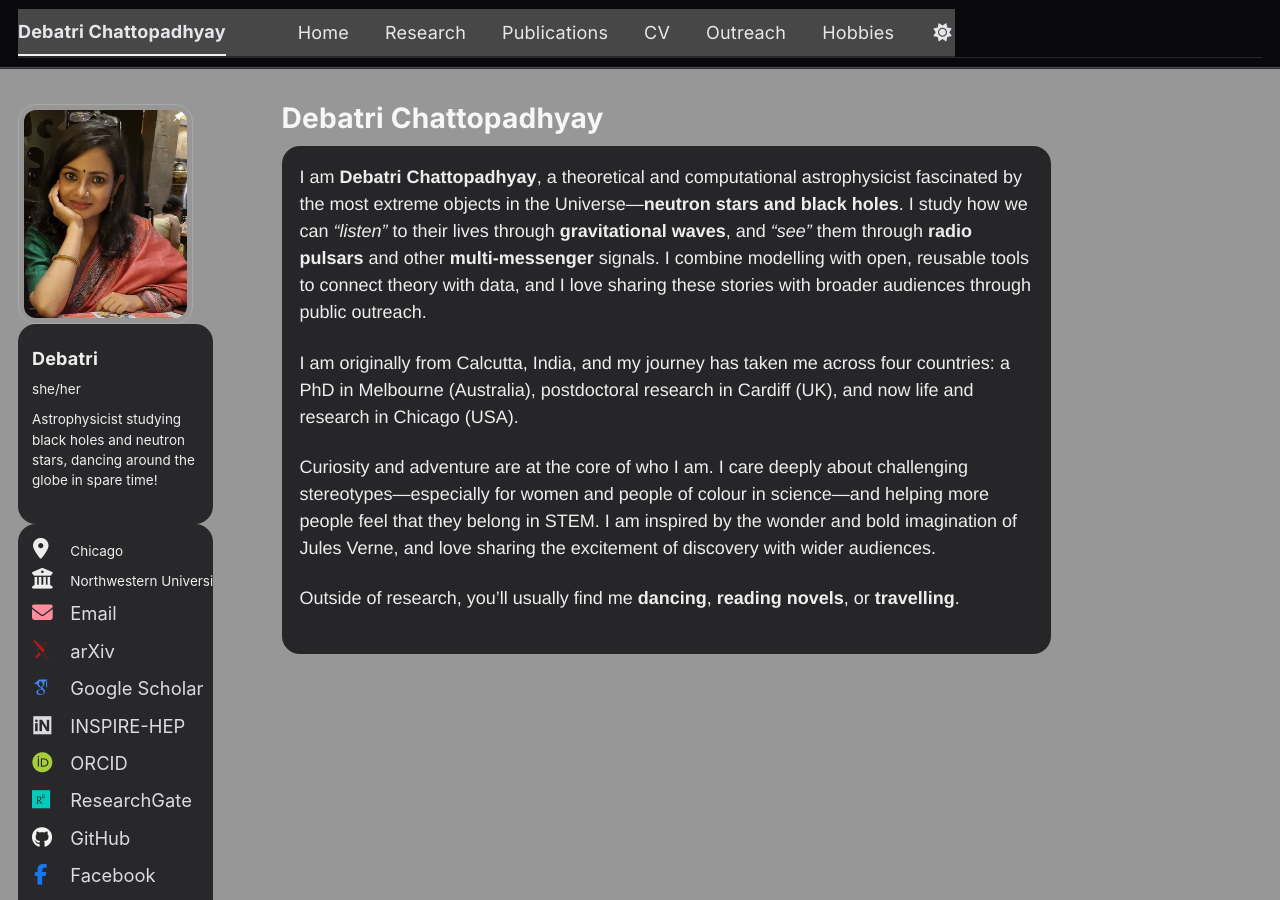
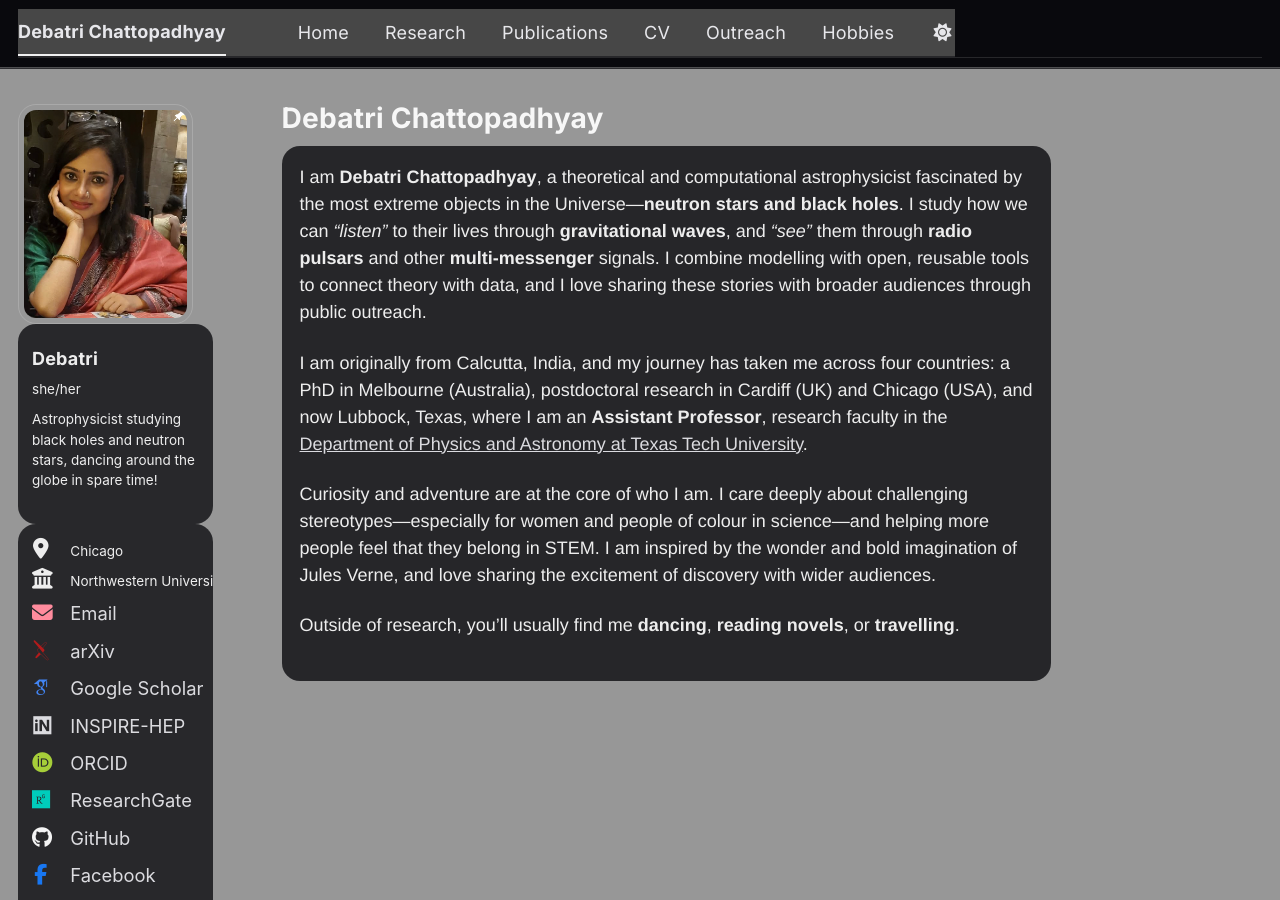
Before and after one commit to debatric/debatric.github.io, a Jekyll site: the page built from _pages/about.md, in a window 1280 px wide and 900 px high. Built offline with Jekyll 4.4.1, drawn with Linux system fonts in a browser that asks for light colours; some web fonts are replaced; a script bundle is joined from its source files by our own code; library files that are not in the unit come from our copies.

Commit message:
Update about.md

```diff
--- a/_pages/about.md
+++ b/_pages/about.md
@@ -8,7 +8,7 @@ redirect_from:
 ---
 I am **Debatri Chattopadhyay**, a theoretical and computational astrophysicist fascinated by the most extreme objects in the Universe—**neutron stars and black holes**. I study how we can *“listen”* to their lives through **gravitational waves**, and *“see”* them through **radio pulsars** and other **multi-messenger** signals. I combine modelling with open, reusable tools to connect theory with data, and I love sharing these stories with broader audiences through public outreach.
 
-I am originally from Calcutta, India, and my journey has taken me across four countries: a PhD in Melbourne (Australia), postdoctoral research in Cardiff (UK), and now life and research in Chicago (USA).
+I am originally from Calcutta, India, and my journey has taken me across four countries: a PhD in Melbourne (Australia), postdoctoral research in Cardiff (UK) and Chicago (USA), and now Lubbock, Texas, where I am an **Assistant Professor**, research faculty in the [Department of Physics and Astronomy at Texas Tech University](https://www.depts.ttu.edu/phas/directory/debatri_chattopadhyay/index.php).
 
 Curiosity and adventure are at the core of who I am. I care deeply about challenging stereotypes—especially for women and people of colour in science—and helping more people feel that they belong in STEM. I am inspired by the wonder and bold imagination of Jules Verne, and love sharing the excitement of discovery with wider audiences.
 
```
